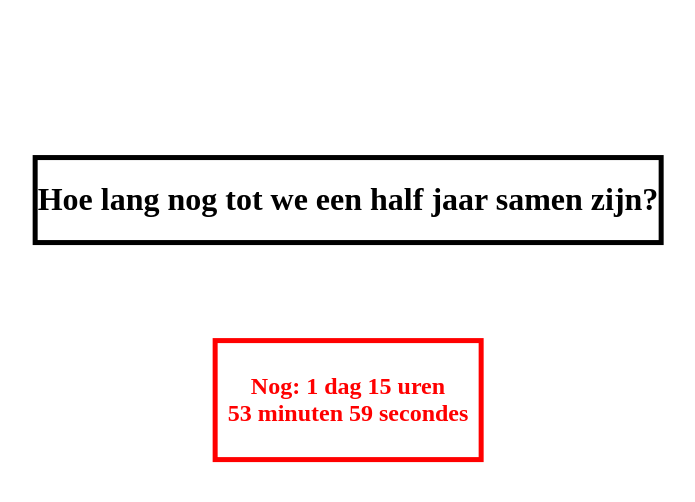
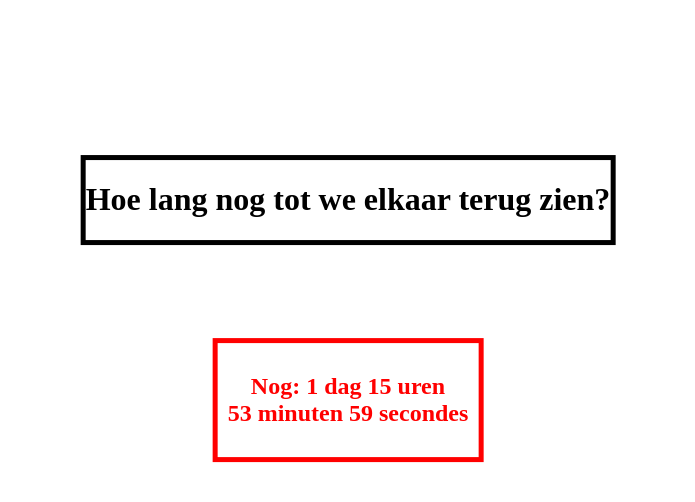
Before and after one commit to jeroen-coder/jeroen-coder.github.io, a plain HTML site: page hoeveel dagen tot/index.html in a window 1280 px wide. Shown: the whole page, without its empty margins (292-987 px from the left). Drawn offline with Linux system fonts and the light colour scheme.

Commit message:
Update index.html

```diff
--- a/hoeveel dagen tot/index.html
+++ b/hoeveel dagen tot/index.html
@@ -10,7 +10,7 @@
 
 <body>
   <div class="titel">
-    <h1>Hoe lang nog tot we een half jaar samen zijn?</h1>
+    <h1>Hoe lang nog tot we elkaar terug zien?</h1>
   </div>
   <div class="tekst">
     <h2 id="hoelang">
```
